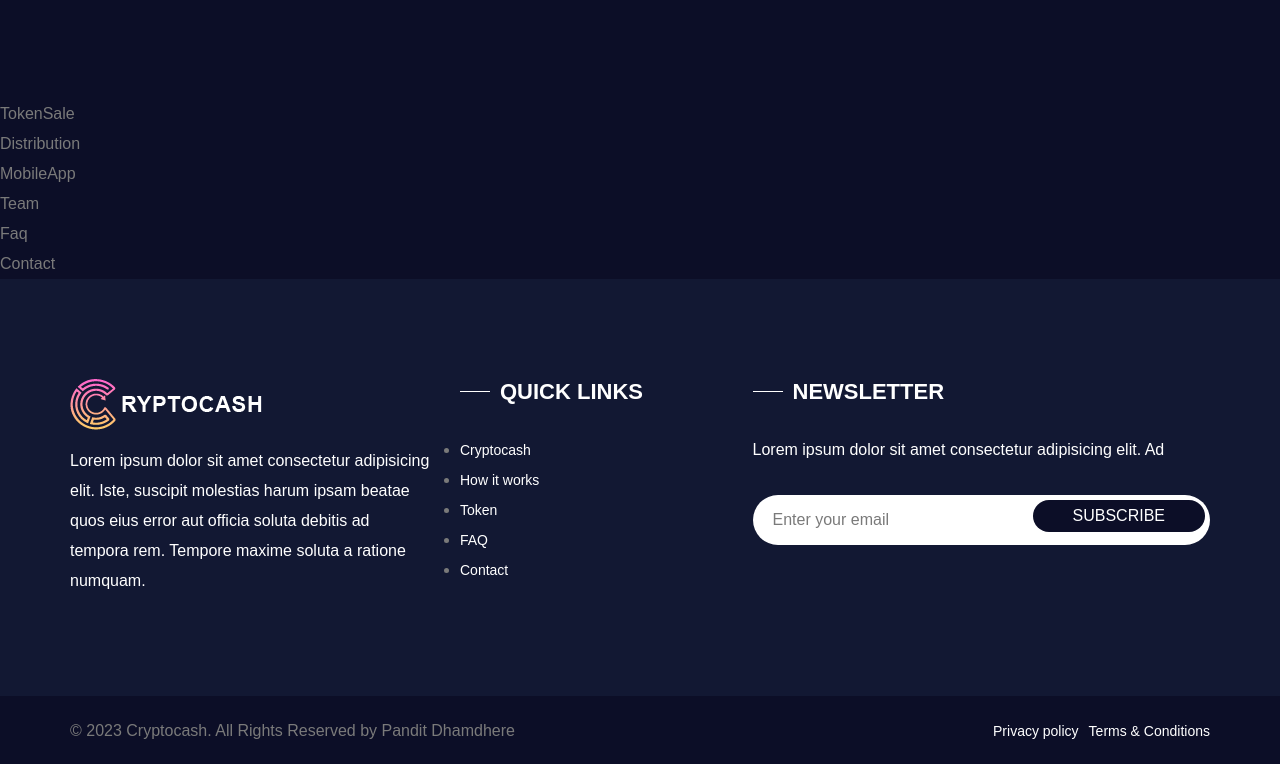
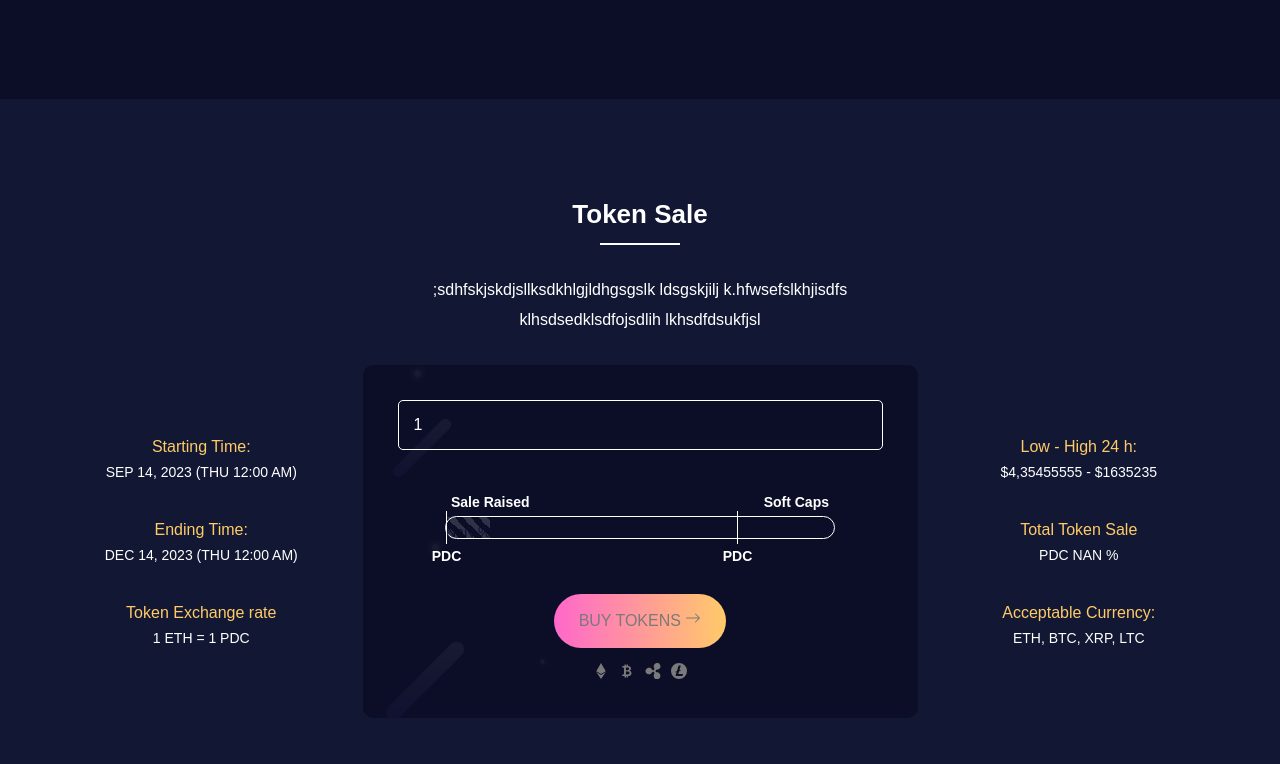
Before and after one commit to panditdhamdhere/Token_sale, a Next.js app: page / in a window 1280 px wide. Shown: the part 1856-2620 px from the top of the page. Built offline with nearby package versions, Linux system fonts and the light colour scheme.

Commit message:
tokensale done

```diff
--- a/Components/TokenSale.jsx
+++ b/Components/TokenSale.jsx
@@ -1,7 +1,255 @@
-import React from "react";
+import React, { useState } from "react";
+import { BsCurrencyBitcoin, BsArrowRight } from "react-icons/bs";
+import { FaEthereum } from "react-icons/fa";
+import { SiRipple, SiLitecoin } from "react-icons/si";
 
-const TokenSale = () => {
-  return <div>TokenSale</div>;
+const TokenSale = ({ buyToken, tokenSale }) => {
+  const [nToken, setNToken] = useState(1);
+
+  const percentage = (tokenSale?.tokenSold / tokenSale?.tokenSaleBalance) * 100;
+  const showPercentage = percentage.toString();
+  return (
+    <section
+      id="token"
+      className="section_token token_sale bg_light_dark"
+      data-z-index="1"
+      data-parallax="scroll"
+      data-image-src="assets/images/token_bg.png"
+    >
+      <div className="container">
+        <div className="row">
+          <div className="col-lg-6 offset-lg-3 col-md-12 col-sm-12 ">
+            <div className="title_default_light title_border text-center">
+              <h4
+                className="animation"
+                data-animation="fadeInUp"
+                data-animation-delay="0.2s"
+              >
+                Token Sale
+              </h4>
+              <p
+                className="animation"
+                data-animation="fadeInUp"
+                data-animation-delay="0.2s"
+              >
+                ;sdhfskjskdjsllksdkhlgjldhgsgslk ldsgskjilj k.hfwsefslkhjisdfs
+                klhsdsedklsdfojsdlih lkhsdfdsukfjsl
+              </p>
+            </div>
+          </div>
+        </div>
+
+        <div className="row align-items-center ">
+          <div className="col-lg-3">
+            <div className="pr_box">
+              <h6
+                className="animation"
+                data-animation="fadeInUp"
+                data-animation-delay="0.2s"
+              >
+                Starting Time:
+              </h6>
+              <p
+                className="animation"
+                data-animation="fadeInUp"
+                data-animation-delay="0.2s"
+              >
+                {" "}
+                Sep 14, 2023 (Thu 12:00 Am)
+              </p>
+            </div>
+
+            <div className="pr_box">
+              <h6
+                className="animation"
+                data-animation="fadeInUp"
+                data-animation-delay="0.2s"
+              >
+                Ending Time:
+              </h6>
+              <p
+                className="animation"
+                data-animation="fadeInUp"
+                data-animation-delay="0.2s"
+              >
+                {" "}
+                Dec 14, 2023 (Thu 12:00 Am)
+              </p>
+            </div>
+
+            <div className="pr_box">
+              <h6
+                className="animation"
+                data-animation="fadeInUp"
+                data-animation-delay="0.2s"
+              >
+                Token Exchange rate
+              </h6>
+              <p
+                className="animation"
+                data-animation="fadeInUp"
+                data-animation-delay="0.2s"
+              >
+                {" "}
+                1 ETH = 1 PDC
+              </p>
+            </div>
+          </div>
+
+          <div className="col-lg-6">
+            <div className="token_sale res_md_mb_40 res_md_mt_40 res_sm_mb_30 res_sm_mt_30 ">
+              <div
+                className="animation tk_countdown text-center token_countdown_bg"
+                data-animation="fadeInUp"
+                data-animation-delay="0.1s"
+              >
+                <div className="field_form">
+                  <div className="row">
+                    <div className="form-group col-md-12 animation">
+                      <input
+                        type="number"
+                        required
+                        placeholder="1"
+                        id="first-name"
+                        min={1}
+                        className="form-control"
+                        onChange={() => setNToken(e.target.value)}
+                        name="token"
+                      />
+                    </div>
+                  </div>
+                </div>
+
+                <div className="tk_counter_inner">
+                  <div
+                    className="progress animation"
+                    data-animation="fadeInUp"
+                    data-animation-delay="1.3s"
+                  >
+                    <div
+                      className="progreass-bar  progress-bar-striped gradient"
+                      role="progressbar"
+                      area-valuenow={`${percentage}`}
+                      area-valuemin={"0"}
+                      area-valuemax={"100"}
+                      style={{
+                        width: `${percentage}`,
+                      }}
+                    >
+                      {showPercentage.slice(0, 4)} %
+                    </div>
+
+                    <span className="progress_label bg-white inline_style_1">
+                      <strong>{tokenSale?.tokenSold}PDC</strong>
+                    </span>
+                    <span className="progress_label bg-white inline_style_2">
+                      <strong>{tokenSale?.tokenSaleBalance}PDC</strong>
+                    </span>
+                    <span className="progress_min_val">Sale Raised</span>
+                    <span className="progress_max_val">Soft Caps</span>
+                  </div>
+
+                  <a
+                    className="btn btn-default btn-radius animation"
+                    data-animation="fadeInUp"
+                    data-animation-delay="1.3s"
+                  >
+                    Buy tokens <BsArrowRight />
+                  </a>
+
+                  <ul className="icon_list list_none d-flex justify-content-center">
+                    <li
+                      className="animation"
+                      data-animation="fadeInUp"
+                      data-animation-delay="0.5s"
+                    >
+                      <FaEthereum />
+                    </li>
+                    <li
+                      className="animation"
+                      data-animation="fadeInUp"
+                      data-animation-delay="0.5s"
+                    >
+                      <BsCurrencyBitcoin />
+                    </li>
+                    <li
+                      className="animation"
+                      data-animation="fadeInUp"
+                      data-animation-delay="0.5s"
+                    >
+                      <SiRipple />
+                    </li>
+                    <li
+                      className="animation"
+                      data-animation="fadeInUp"
+                      data-animation-delay="0.5s"
+                    >
+                      <SiLitecoin />
+                    </li>
+                  </ul>
+                </div>
+              </div>
+            </div>
+          </div>
+
+          <div className="col-lg-3">
+            <div className="pr_box">
+              <h6
+                className="animation"
+                data-animation="fadeInUp"
+                data-animation-delay="0.2s"
+              >
+                Low - High 24 h:
+              </h6>
+              <p
+                className="animation"
+                data-animation="fadeInUp"
+                data-animation-delay="0.2s"
+              >
+                {" "}
+                $4,35455555 - $1635235
+              </p>
+            </div>
+            <div className="pr_box">
+              <h6
+                className="animation"
+                data-animation="fadeInUp"
+                data-animation-delay="0.2s"
+              >
+                Total Token Sale
+              </h6>
+              <p
+                className="animation"
+                data-animation="fadeInUp"
+                data-animation-delay="0.2s"
+              >
+                {" "}
+                {tokenSale?.tokenSold} PDC {showPercentage?.slice(0, 4)} %{" "}
+              </p>
+            </div>
+
+            <div className="pr_box">
+              <h6
+                className="animation"
+                data-animation="fadeInUp"
+                data-animation-delay="0.2s"
+              >
+              Acceptable Currency:
+              </h6>
+              <p
+                className="animation"
+                data-animation="fadeInUp"
+                data-animation-delay="0.2s"
+              >
+                {" "}
+                ETH, BTC, XRP, LTC
+              </p>
+            </div>
+          </div>
+        </div>
+      </div>
+    </section>
+  );
 };
 
 export default TokenSale;
--- a/Components/index.js
+++ b/Components/index.js
@@ -13,7 +13,7 @@ import MobileApp from "./MobileApp";
 import Service from "./Service";
 import Team from "./Team";
 import Timeline from "./Timeline";
-import Tokensale from "./Tokensale";
+import TokenSale from "./TokenSale";
 
 export {
   About,
@@ -30,6 +30,6 @@ export {
   MobileApp,
   Team,
   Timeline,
-  Tokensale,
+  TokenSale,
   Service,
 };
--- a/pages/index.js
+++ b/pages/index.js
@@ -18,7 +18,7 @@ import {
   MobileApp,
   Team,
   Timeline,
-  Tokensale,
+  TokenSale,
   Service,
 } from "../Components/index";
 
@@ -46,7 +46,7 @@ const index = () => {
       <Banner transferNativeToken={transferNativeToken} />
       <Service />
       <About />
-      <Tokensale buyToken={buyToken} tokenSale={tokenSale} />
+      <TokenSale buyToken={buyToken} tokenSale={tokenSale} />
       <Distribution />
       <MobileApp />
       <Team />
```
